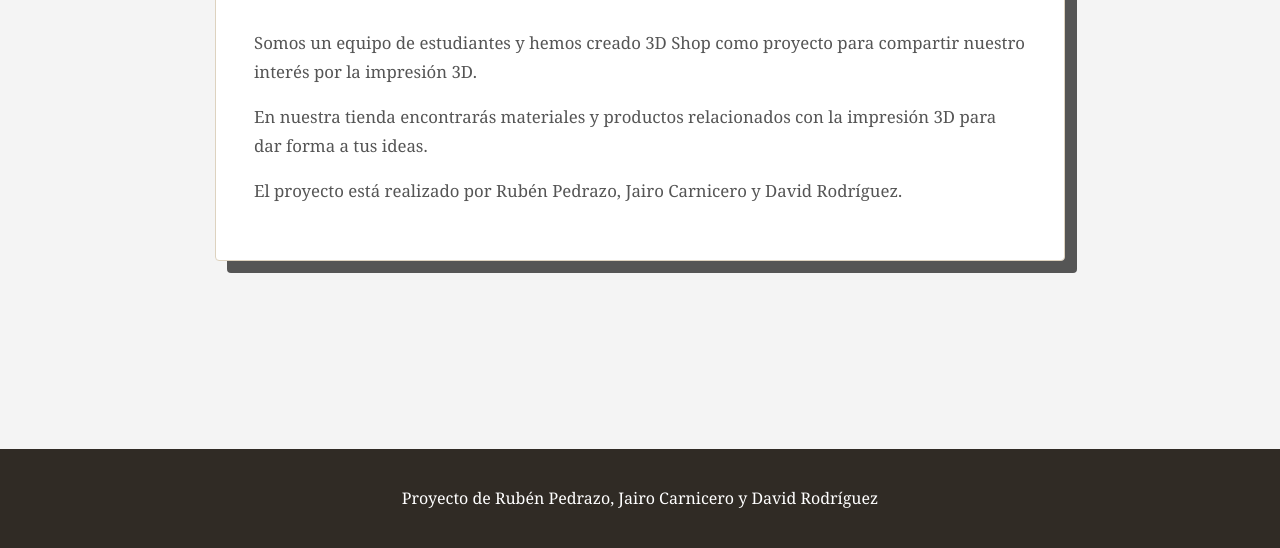
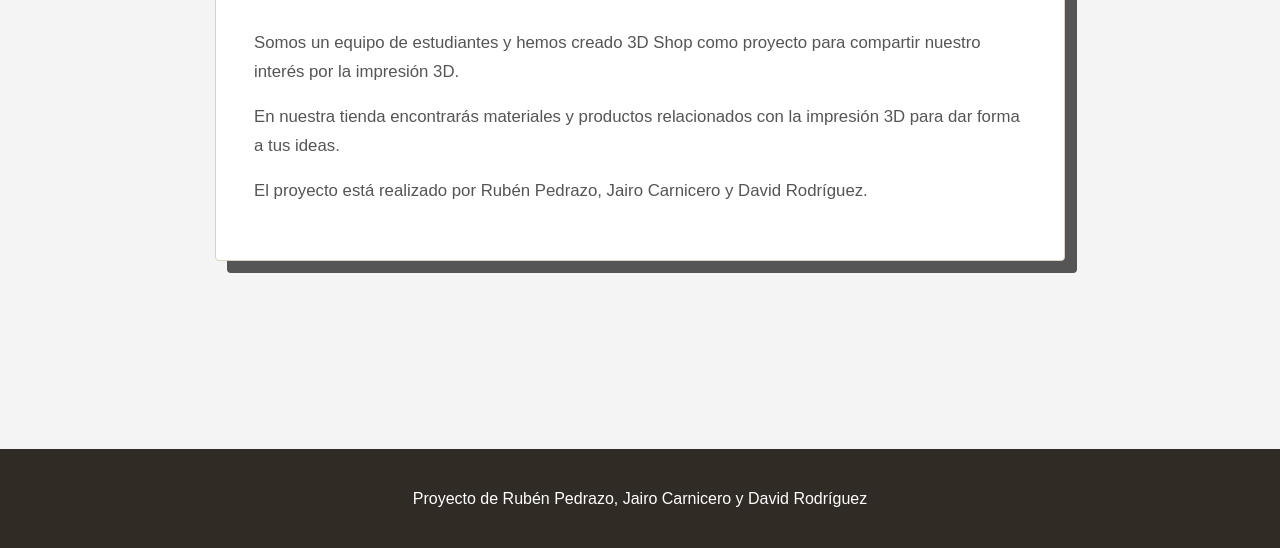
Before and after one commit to Nindex120/Proyecto-Web, a plain HTML site: page nosotros.html in a window 1280 px wide. Shown: the part 252-800 px from the top of the page. Drawn offline with Linux system fonts and the light colour scheme.

Commit message:
Change font family from Georgia to Arial

```diff
--- a/frontend/styles/nosotros.css
+++ b/frontend/styles/nosotros.css
@@ -16,7 +16,7 @@ body {
   min-height: 100vh;
   display: flex;
   flex-direction: column;
-  font-family: Georgia, serif;
+  font-family: Arial, sans-serif;
   background: var(--bg);
   color: var(--text);
   line-height: 1.7;
```
